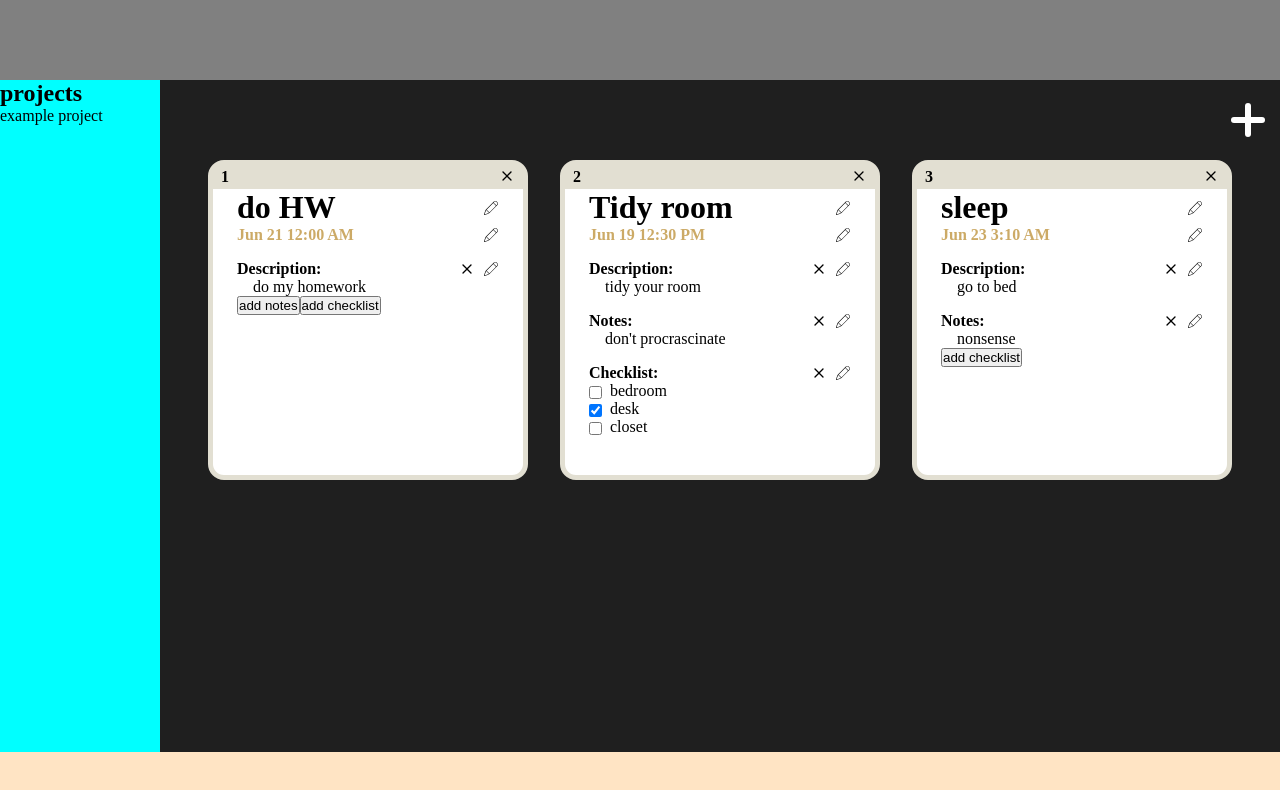
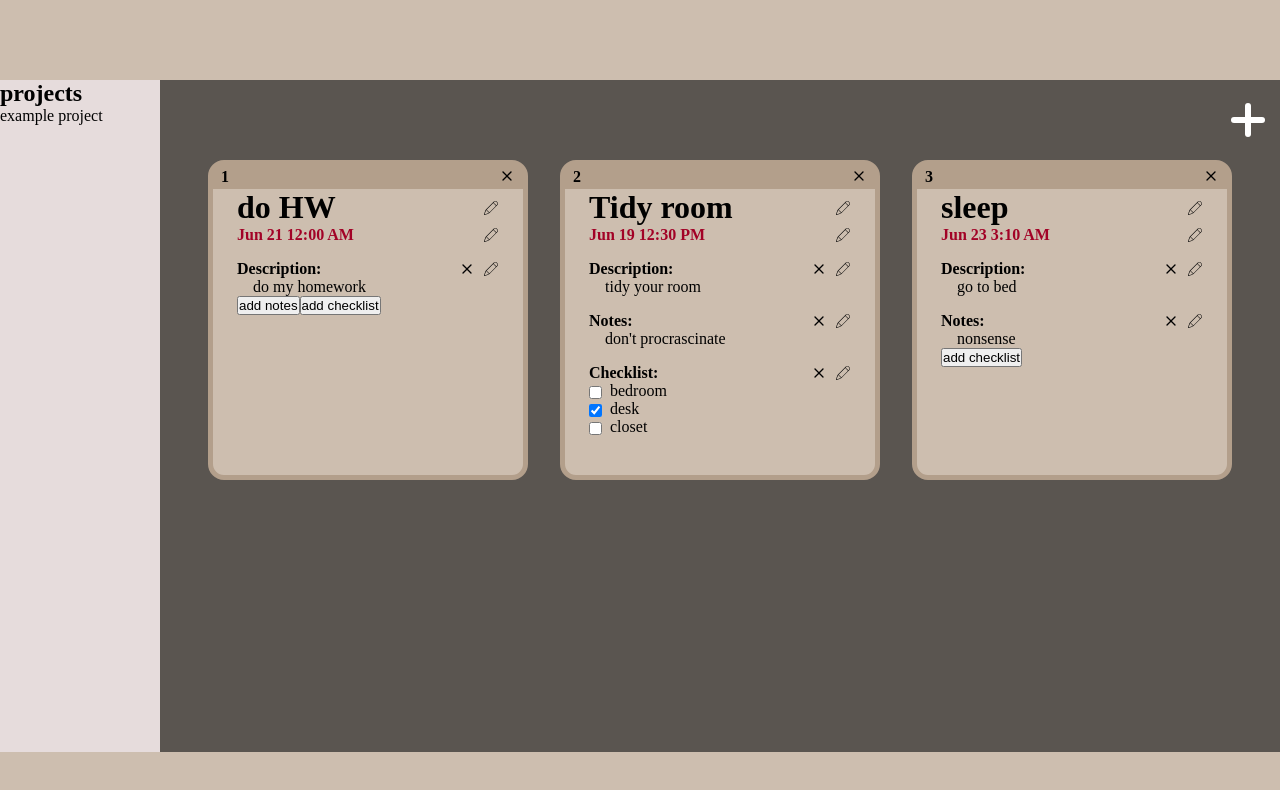
Before and after one commit to Arupyaa/simple-to-do, a website built with webpack: page src/index.html in a window 1280 px wide. Built offline with nearby package versions, Linux system fonts and the light colour scheme.

Commit message:
changed layout colors

```diff
--- a/src/style.css
+++ b/src/style.css
@@ -16,26 +16,26 @@ body {
 
 .header {
     grid-area: header;
-    background-color: gray;
+    background-color: #CDBEAF;
 }
 
 .sidebar {
     grid-area: sidebar;
-    background-color: aqua;
-    scrollbar-color: grey aqua;
+    background-color: #E6DCDC;
+    scrollbar-color: grey #E6DCDC;
     overflow-y: auto;
 }
 
 .container {
     grid-area: container;
-    background-color: aquamarine;
+    background-color: #5A5550;
     /* overflow-y: auto;
     scrollbar-color: grey aquamarine; */
 }
 
 .footer {
     grid-area: footer;
-    background-color: bisque;
+    background-color: #CDBEAF;
 }
 
 .modal {
--- a/src/todos.css
+++ b/src/todos.css
@@ -1,12 +1,12 @@
 .project-container {
     display: grid;
     grid-template-columns: repeat(auto-fill, minmax(15rem, 1fr));
-    background-color: #1f1f1f;
+    background-color: #5A5550;
     padding: 5rem 3rem 3rem 3rem;
     gap: 2rem;
     position: relative;
     overflow-y: auto;
-    scrollbar-color: grey #1f1f1f;
+    scrollbar-color: grey #5A5550;
     height:calc(100vh - 5rem - 3rem);
     max-height: calc(100vh - 5rem - 3rem);
 }
@@ -16,14 +16,14 @@
     flex-direction: column;
 
     aspect-ratio: 1/1;
-    background-color: white;
-    border: 5px solid #E2DFD2;
+    background-color: #CDBEAF;
+    border: 5px solid #B39F8B;
     border-radius: 1rem;
 
 
     /*header*/
     &>div:first-of-type {
-        background-color: #E2DFD2;
+        background-color: #B39F8B;
         /* margin: 0 -1.5rem 0 -1.5rem;
         border-radius: 1rem 1rem 0 0; */
         padding: 0.2rem 0 0.2rem 0.5rem;
@@ -43,7 +43,7 @@
         }
 
         & .date {
-            color: #ccaa66;
+            color: #A20226;
             font-weight: bold;
         }
 
```
